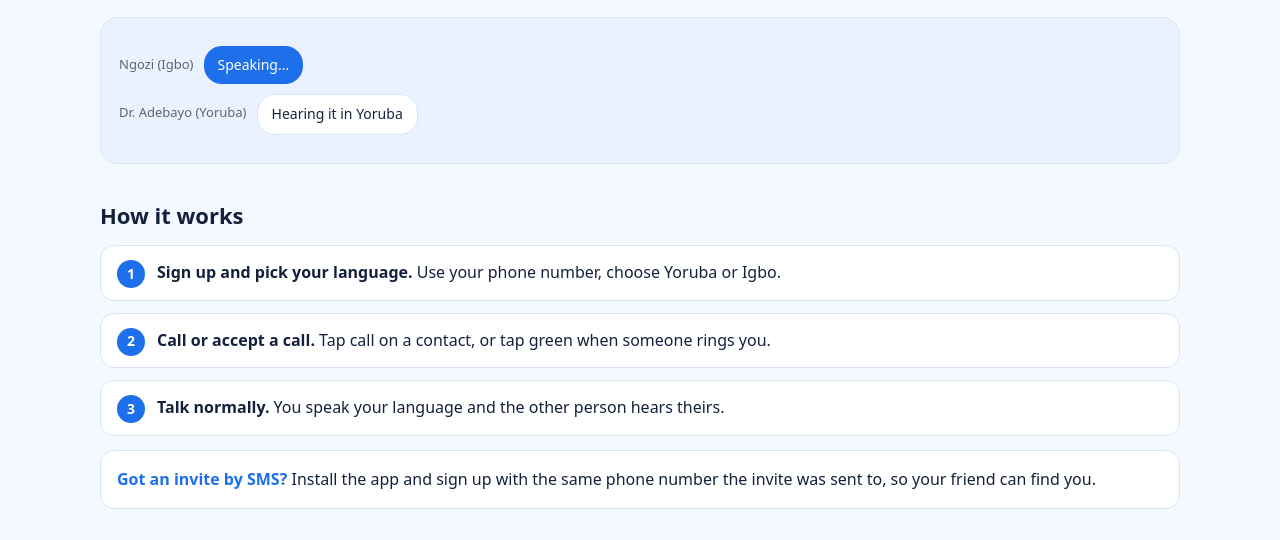
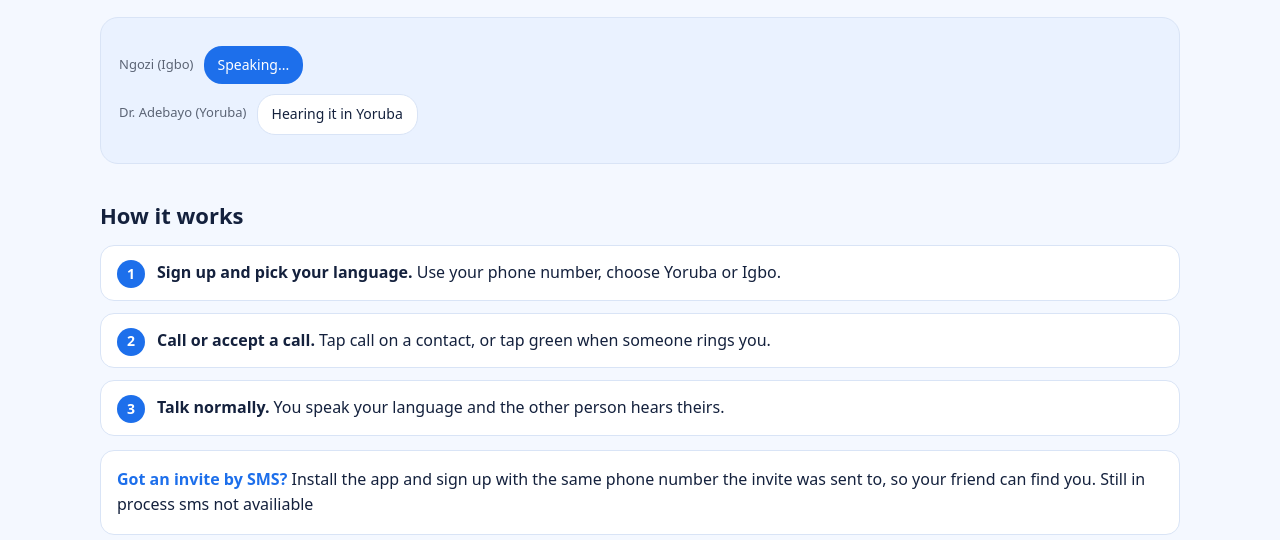
Before and after one commit to EmmanuelIbiyemi/wazobia-_website, a plain HTML site: page index.html in a window 1280 px wide. Shown: the part 397-937 px from the top of the page. Drawn offline with Linux system fonts and the light colour scheme.

Commit message:
update: corrected a note

```diff
--- a/index.html
+++ b/index.html
@@ -72,7 +72,7 @@ footer{margin-top:36px;color:var(--muted);font-size:13px}
     <li><b>Talk normally.</b> You speak your language and the other person hears theirs.</li>
   </ol>
 
-  <div class="invite"><b>Got an invite by SMS?</b> Install the app and sign up with the same phone number the invite was sent to, so your friend can find you.</div>
+  <div class="invite"><b>Got an invite by SMS?</b> Install the app and sign up with the same phone number the invite was sent to, so your friend can find you. Still in process sms not availiable</div>
 
   <h2>Installing on Android</h2>
   <p class="note">Open the downloaded file and allow "install from this source" if your phone asks. This is an early version, so some features are still being added: more languages (Hausa, Pidgin) are coming next.</p>
```
